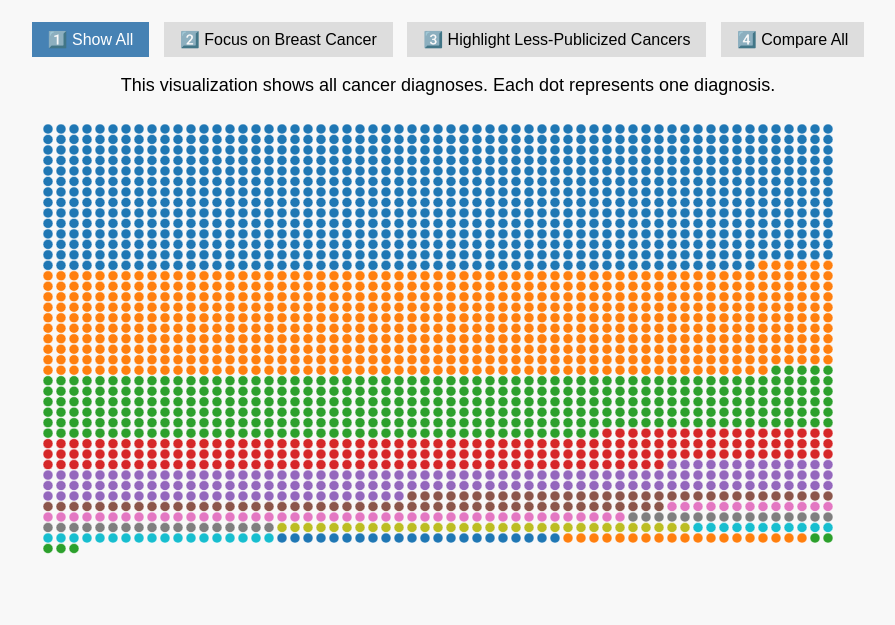
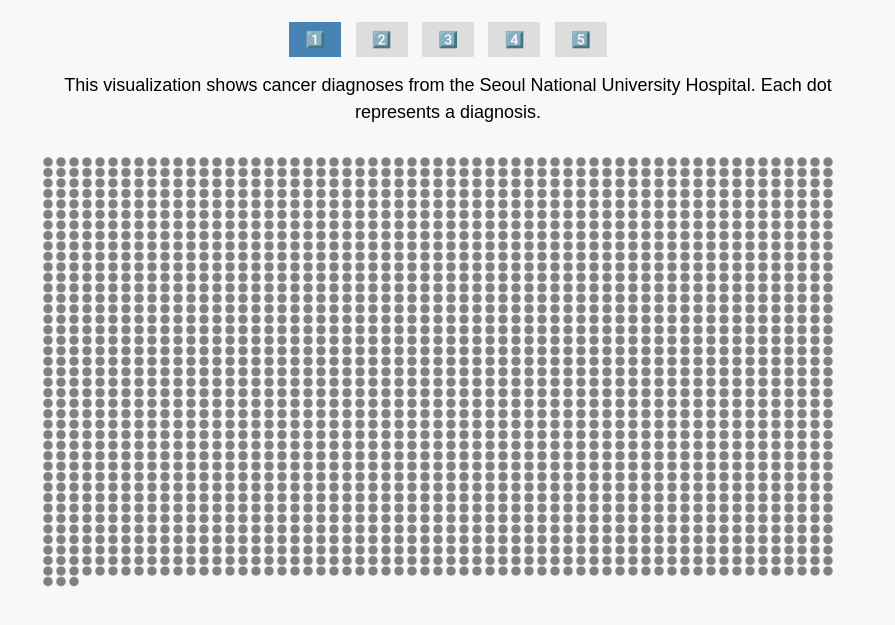
Before and after one commit to ethanlam101/dsc106_proj3, a plain HTML site: page index.html in a window 1280 px wide. Shown: the part 51-676 px from the top of the page, without its empty margins (192-1087 px from the left). Drawn offline with nearby package versions, Linux system fonts and the light colour scheme.

Commit message:
final visualization

```diff
--- a/index.html
+++ b/index.html
@@ -53,25 +53,27 @@
             max-width: 80%;
             text-align: center;
             line-height: 1.5;
+            height: 60px; /* Set a fixed height */
+            overflow: hidden; /* Prevents text from spilling out */
         }
     </style>
 </head>
 <body>
     <h2>Cancer Diagnoses Story</h2>
     <div class="nav-bar">
-        <button class="nav-button active" onclick="updateStep(1)">1️⃣ Show All</button>
-        <button class="nav-button" onclick="updateStep(2)">2️⃣ Focus on Breast Cancer</button>
-        <button class="nav-button" onclick="updateStep(3)">3️⃣ Highlight Less-Publicized Cancers</button>
-        <button class="nav-button" onclick="updateStep(4)">4️⃣ Compare All</button>
+        <button class="nav-button active" onclick="updateStep(1)">1️⃣</button>
+        <button class="nav-button" onclick="updateStep(2)">2️⃣</button>
+        <button class="nav-button" onclick="updateStep(3)">3️⃣</button>
+        <button class="nav-button" onclick="updateStep(4)">4️⃣</button>
+        <button class="nav-button" onclick="updateStep(5)">5️⃣</button>
     </div>
 
-    <p id="story-text">This visualization shows all cancer diagnoses. Each dot represents one diagnosis.</p>
+    <p id="story-text">This visualization shows cancer diagnoses from a </p>
 
     <svg></svg>
     <div class="tooltip"></div>
 
     <script>
-        // Set SVG dimensions
         const width = 900, height = 500, margin = {top: 20, right: 50, bottom: 50, left: 50};
         const dotSize = 10, spacing = 3;
         const maxDotsPerRow = Math.floor((width - margin.left - margin.right) / (dotSize + spacing));
@@ -82,9 +84,7 @@
 
         let expandedData = [], colorScale, cancerTypes;
 
-        // Load data
         d3.csv("cancer_counts.csv").then(data => {
-            // Expand dataset to create individual dots
             data.forEach(d => {
                 let count = +d.count;
                 for (let i = 0; i < count; i++) {
@@ -92,15 +92,12 @@
                 }
             });
 
-            // Get unique cancer types
             cancerTypes = [...new Set(expandedData.map(d => d.group_dx))];
 
-            // Assign colors
             colorScale = d3.scaleOrdinal()
                 .domain(cancerTypes)
                 .range(d3.schemeCategory10);
 
-            // Draw dots initially
             updateStep(1);
         });
 
@@ -108,15 +105,16 @@
             d3.selectAll(".nav-button").classed("active", false);
             d3.select(".nav-bar").selectAll("button").nodes()[step - 1].classList.add("active");
 
-            // Update explanatory text
             if (step === 1) {
-                storyText.text("This visualization shows all cancer diagnoses. Each dot represents one diagnosis.");
+                storyText.text("This visualization shows cancer diagnoses from the Seoul National University Hospital. Each dot represents a diagnosis.");
             } else if (step === 2) {
-                storyText.text("Breast cancer is one of the most publicized cancers, but how does it compare in numbers?");
+                storyText.text("Breast cancer is one of the most publicized cancers. Let's highlight its cases.");
             } else if (step === 3) {
-                storyText.text("Colorectal, gastric, and lung cancer have high case numbers but receive less media attention.");
+                storyText.text("Colorectal, gastric, and lung cancer make up 74% of diagnoses, but generally receive less media attention compared to breast cancer.");
             } else if (step === 4) {
-                storyText.text("Comparing all cancers side by side gives us a clearer perspective on overall cases.");
+                storyText.text("Lung cancer and colorectal cancer are frequently discussed in research circles due to their high mortality rates, but they may not have the same funding as breast cancer research.");
+            } else if (step === 5) {
+                storyText.text("All types of cancer, regardless of their prevalence in the media, deserve equal focus in both research and awareness.");
             }
 
             let totalRows = Math.ceil(expandedData.length / maxDotsPerRow);
@@ -130,7 +128,7 @@
                 .attr("cx", (d, i) => margin.left + (i % maxDotsPerRow) * (dotSize + spacing))
                 .attr("cy", (d, i) => margin.top + Math.floor(i / maxDotsPerRow) * rowSpacing)
                 .attr("r", dotSize / 2)
-                .attr("fill", d => colorScale(d.group_dx))
+                .attr("fill", "gray")
                 .style("opacity", 1)
                 .on("mouseover", function(event, d) {
                     d3.select(this).attr("r", dotSize / 1.5);
@@ -146,11 +144,13 @@
                 .merge(dots)
                 .transition().duration(500)
                 .attr("fill", d => {
+                    if (step === 1) return "gray";
                     if (step === 2) return d.group_dx === "breast cancer" ? colorScale(d.group_dx) : "gray";
                     if (step === 3) return ["colorectal cancer", "gastric cancer", "lung cancer"].includes(d.group_dx) ? colorScale(d.group_dx) : "gray";
+                    if (step === 4) return ["lung cancer", "colorectal cancer"].includes(d.group_dx) ? colorScale(d.group_dx) : "gray";
                     return colorScale(d.group_dx);
                 })
-                .style("opacity", step === 4 ? 0.5 : 1);
+                .style("opacity", step === 5 ? 0.5 : 1);
 
             dots.exit().remove();
         }
```
Also changed, not shown: 1 other file.
